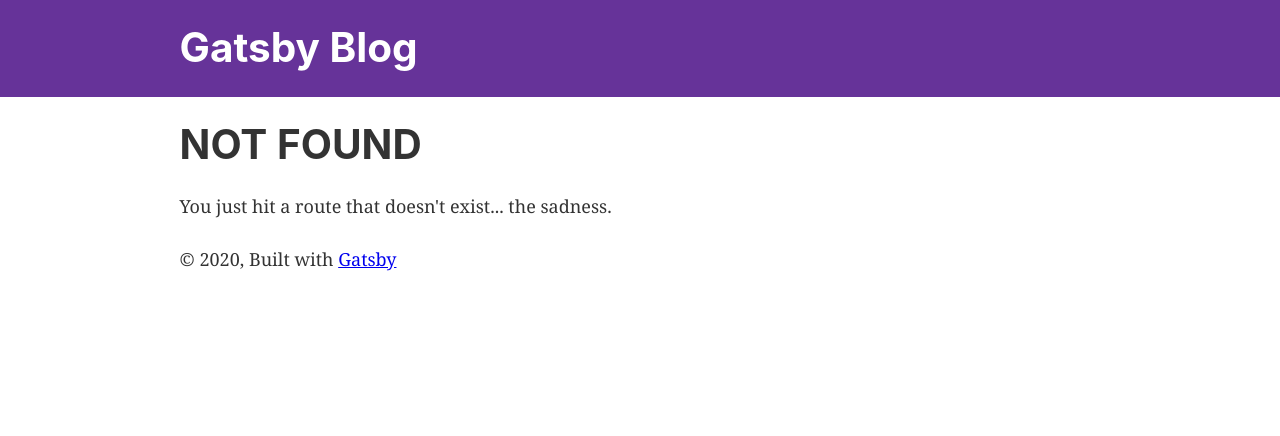
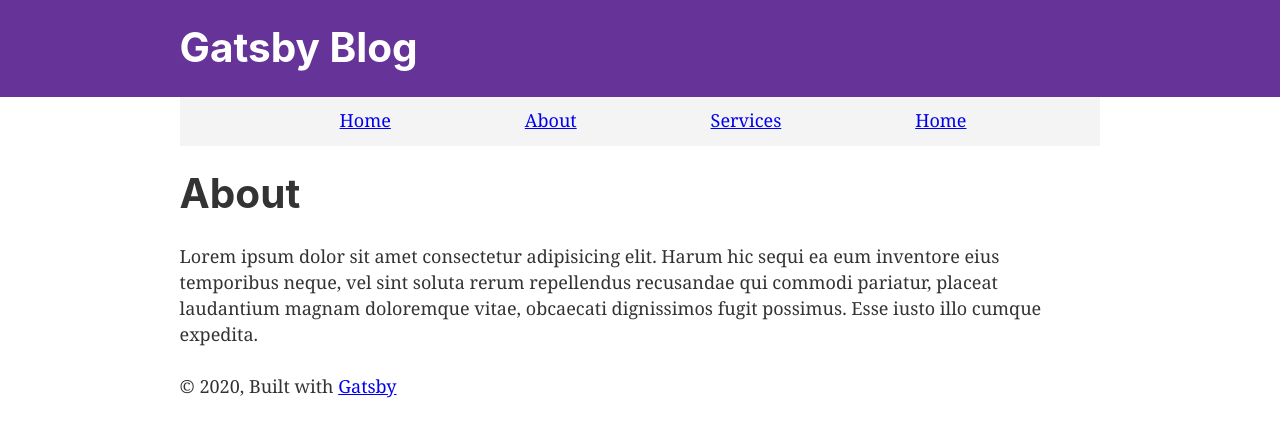
Before and after one commit to Ruby777/blogapp, a Gatsby site: page /about in a window 1280 px wide. Before the commit this address had no page. Built offline with nearby package versions, Linux system fonts and the light colour scheme; Gatsby itself is replaced by a stand-in of ours.

Commit message:
adding service and about pages

```diff
--- a/src/components/header.js
+++ b/src/components/header.js
@@ -6,7 +6,7 @@ const Header = ({ siteTitle }) => (
   <header
     style={{
       background: `rebeccapurple`,
-      marginBottom: `1.45rem`,
+      marginBottom: `0`,
     }}
   >
     <div
--- a/src/components/layout.js
+++ b/src/components/layout.js
@@ -9,7 +9,10 @@ import React from "react"
 import PropTypes from "prop-types"
 import { useStaticQuery, graphql } from "gatsby"
 
+
+
 import Header from "./header"
+import Menu from "./menu"
 import "./layout.css"
 
 const Layout = ({ children }) => {
@@ -34,6 +37,8 @@ const Layout = ({ children }) => {
           paddingTop: 0,
         }}
       >
+        <Menu />
+
         <main>{children}</main>
         <footer>
           © {new Date().getFullYear()}, Built with
--- /dev/null
+++ b/src/components/menu.js
@@ -0,0 +1,24 @@
+import React from 'react'
+import Link from 'gatsby-link'
+
+const Menu = () => {
+    return (
+        <div style={{
+            background: '#f4f4f4',
+            paddingTop: '10px'
+            }}>
+            <ul style={{
+                listStyle: 'none',
+                display: 'flex',
+                justifyContent: 'space-evenly'
+            }}>
+                <li><Link to='/'>Home</Link></li>
+                <li><Link to='/about'>About</Link></li>
+                <li><Link to='/services'>Services</Link></li>
+                <li><Link to='/'>Home</Link></li>
+            </ul>
+        </div>
+    )
+}
+
+export default Menu;
--- /dev/null
+++ b/src/pages/about.js
@@ -0,0 +1,12 @@
+import React from 'react'
+import Layout from '../components/layout';
+
+const AboutPage = () =>
+    (
+        <Layout>
+            <h1>About</h1>
+            <p>Lorem ipsum dolor sit amet consectetur adipisicing elit. Harum hic sequi ea eum inventore eius temporibus neque, vel sint soluta rerum repellendus recusandae qui commodi pariatur, placeat laudantium magnam doloremque vitae, obcaecati dignissimos fugit possimus. Esse iusto illo cumque expedita.</p>
+        </Layout>
+    )
+
+export default AboutPage;
--- a/src/pages/index.js
+++ b/src/pages/index.js
@@ -9,6 +9,7 @@ const IndexPage = () => (
   <Layout>
     <SEO title="Home" />
     <p>Welcome to my Blog</p>
+    <p>This is an simple application that models on how to use Gatsby</p>
     <div style={{ maxWidth: `300px`, marginBottom: `1.45rem` }}>
       <Image />
     </div>
```
Also changed, not shown: src/pages/services.js (added, +14 -0 lines).
